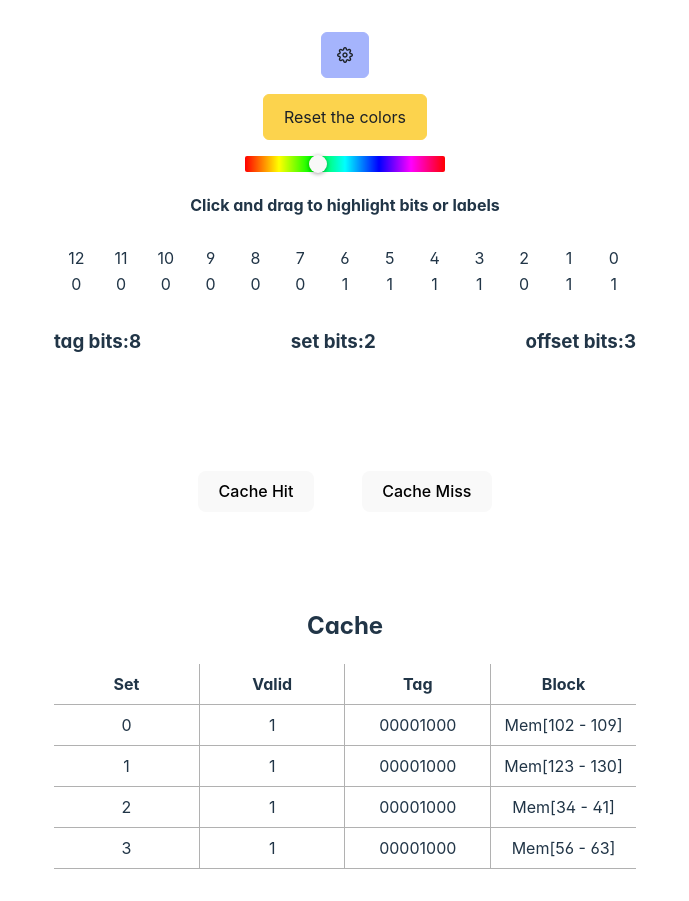
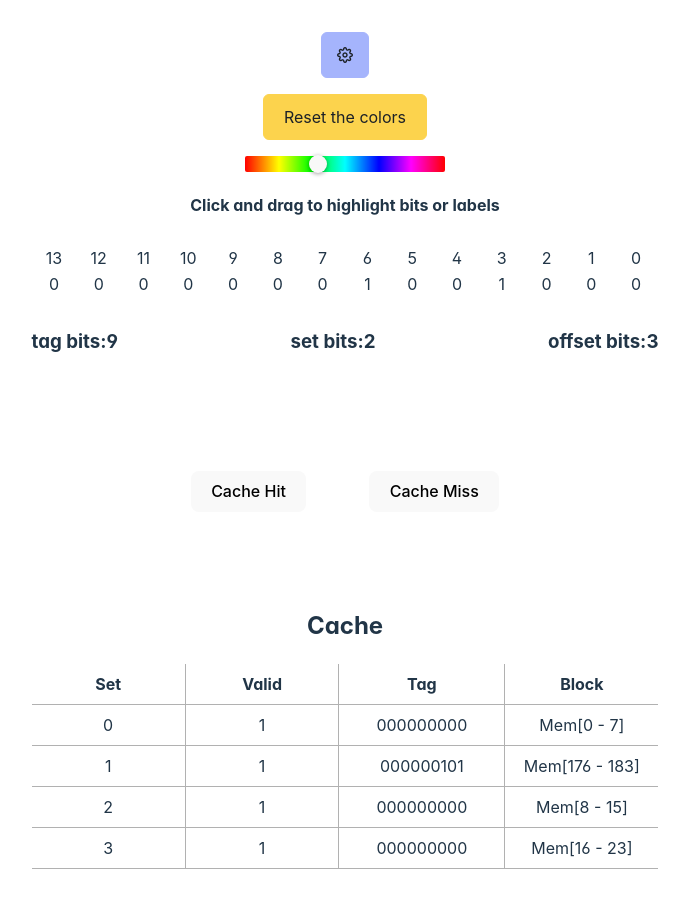
Before and after one commit to MahmoodSeoud/cache-hit-miss, a React (Vite) app: page / in a window 1280 px wide. Shown: the whole page, without its empty margins (295-984 px from the left). Built offline with nearby package versions, Linux system fonts and the light colour scheme.

Commit message:
Blocksized meme

```diff
--- a/src/App.tsx
+++ b/src/App.tsx
@@ -83,8 +83,15 @@ export function createRandomNumberWith(bitLength: number): number {
   return createRandomNumber(2 ** (bitLength - 1), 2 ** bitLength)
 }
 
+/**
+ * Creates a random number between [a, b]
+ * @param {number} a - start interval of the random number
+ * @param {number} b - end interval of the random number (included)
+ * @returns {number} a random number in the [a, b] interval
+ */
 export function createRandomNumber(a: number, b: number): number {
-  return Math.floor(Math.random() * (b - a)) + a;
+  // the b+1 to make [a, b-1] into [a, b]
+  return Math.floor(Math.random() * (b + 1 - a)) + a;
 }
 
 export interface LogEntry {
@@ -93,11 +100,9 @@ export interface LogEntry {
   cacheEntries: CACHE_TABLE_ENTRY[][]
 }
 
-const logOfEntries: LogEntry[] = [];
-
 function App() {
   const [addressBitWidth, setAddressBitWidth] = useState<number>(createRandomNumber(10, 14));
-  const [maxAddress, setMaxAddress] = useState<number>(createRandomNumber(0, 256));
+  const [maxAddress, setMaxAddress] = useState<number>(noOverlapAddressCreation(0, 256, 8));
   const [address, setAddress] = useState<number>(maxAddress);
 
   const [cacheShouldBeCold, setCacheShouldBeCold] = useState<boolean>(false);
@@ -119,7 +124,7 @@ function App() {
 
 
   useEffect(() => {
-    setAddress(createRandomNumber(0, maxAddress));
+    setAddress(noOverlapAddressCreation(0, maxAddress, cache.blockSize));
 
   }, [addressBitWidth, maxAddress])
 
@@ -205,7 +210,6 @@ function App() {
   // Function to initialize the cache
   function initNonEmptyCache(numSets: number, blockSize: number, linesPerSet: number): Cache {
 
-
     const cache: Cache = {
       numSets: numSets,
       blockSize: blockSize,
@@ -218,15 +222,18 @@ function App() {
         lines: [],
       };
 
-      const address_ = createRandomNumber(0, maxAddress);
-      const addressInBits_ = address_.toString(2).padStart(addressBitWidth, '0');
-      const tagBits_: string = addressInBits_.slice(0, -(Math.log2(blockSize) + Math.log2(numSets)));
-
-      const valid_: Bit = 1;
-      const tag_: number = tagBits_.length
-      const blockSizeStr_: string = `Mem[${address_} - ${address_ + blockSize - 1}]`;
 
       for (let j = 0; j < linesPerSet; j++) {
+        // TODO: check the line, and if there is the same tag AND valid bit,
+        // do it again or change the address
+        const address_ = noOverlapAddressCreation(0, maxAddress, blockSize);
+        const addressInBits_ = address_.toString(2).padStart(addressBitWidth, '0');
+        const tagBits_: string = addressInBits_.slice(0, -(Math.log2(blockSize) + Math.log2(numSets)));
+
+        const valid_: Bit = 1;
+        const tag_: number = Number('0b' + tagBits_);
+        const blockSizeStr_: string = `Mem[${address_} - ${address_ + blockSize - 1}]`;
+
         const block: CacheBlock = {
           tag: tag_,
           valid: valid_,
@@ -240,8 +247,6 @@ function App() {
     }
     return cache
   }
-
-
 
 
   /**
@@ -308,10 +313,24 @@ function App() {
       setAddress(address_);
 
     } else {
+      // TODO: Check that the address does not exists in table already
+      //TODO: Creates address uniqly spread with blocckSize apart
 
-      const NewAddress = createRandomNumber(0, maxAddress);
+      const NewAddress = createRandomNumber(0, maxAddress / 8) * 8;
       setAddress(NewAddress);
     }
+  }
+
+  /***
+  * @Param maxAddress: the max address that can be created
+  * @Param randomStart: the start of the random number
+  * @Return a random number that is not overlapping with the block size
+   */
+  function noOverlapAddressCreation(randomStart: number, maxAddress: number, blocksize: number): number {
+    // in order to not create overlap, we will divide the random number max
+    // limit with block size, create the random number and times with the block
+    // size. This will just create every number in between
+    return createRandomNumber(randomStart, maxAddress / blocksize) * blocksize;
   }
 
   function isCacheHit(): boolean {
@@ -325,8 +344,6 @@ function App() {
   function isCacheEmpty(): boolean {
     return cache.sets.every(set => set.lines.every(line => line.empty === 1));
   }
-
-
 
   function insertAddressInCache(): void {
     const set = parseInt(setIndexBits, 2)
@@ -430,6 +447,12 @@ function App() {
   function createNullArr(addressWidth: number): Array<null> {
     return Array(addressWidth).fill(null);
   }
+
+
+  interface Log {
+    logs: LogEntry[]
+
+  }
   return (
     <>
 
```
Also changed, not shown: notes.txt.
